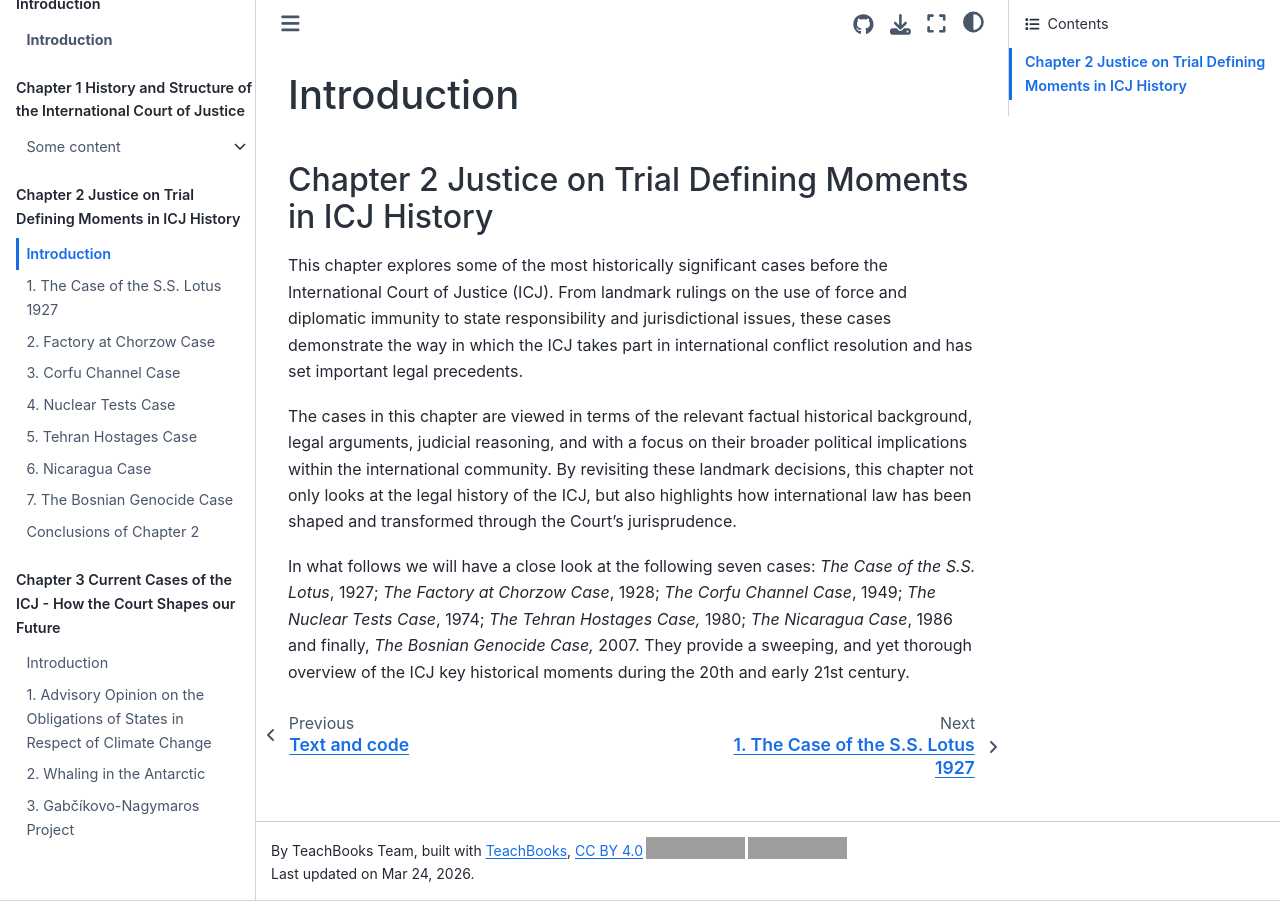
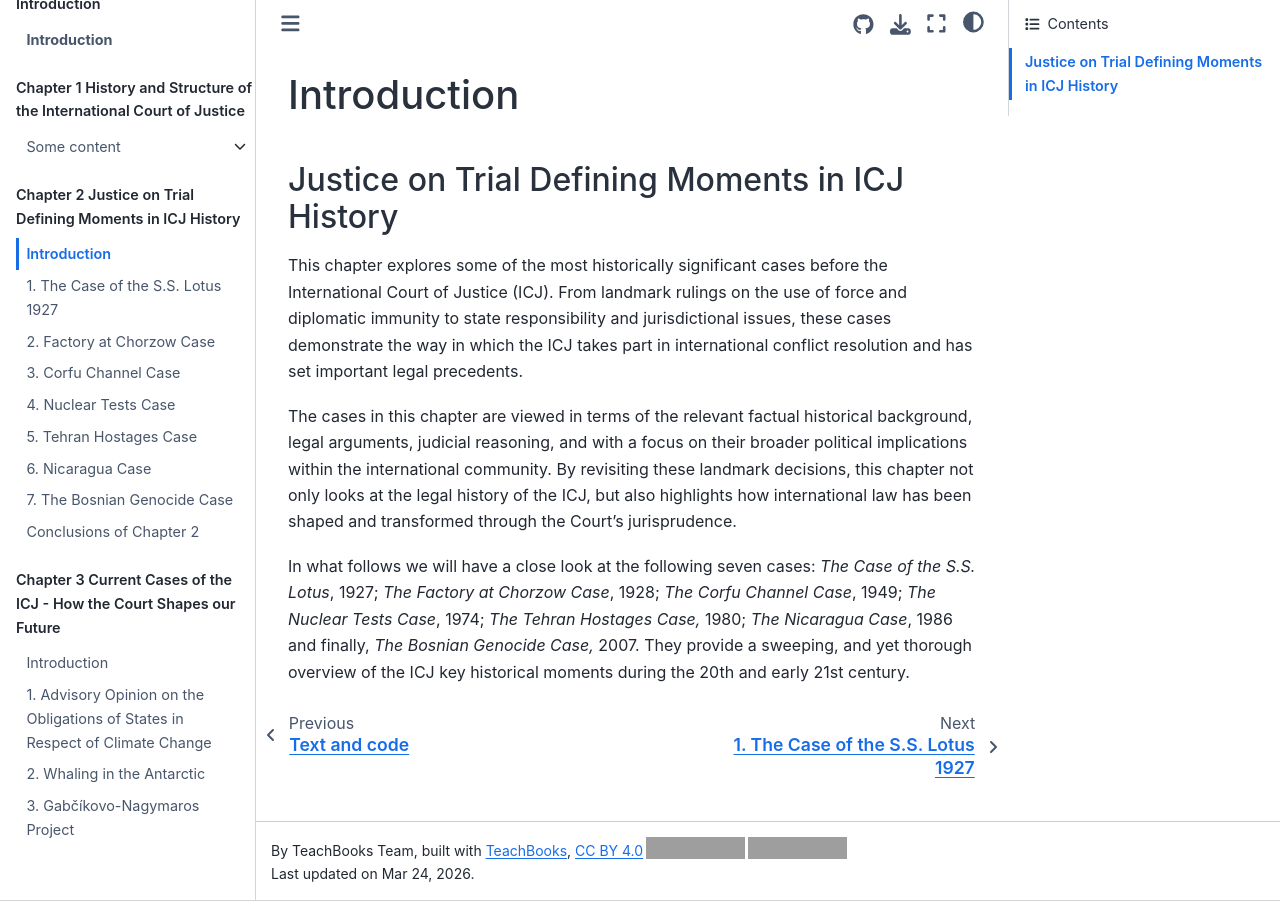
Before and after one commit to MaastrichtUniversityPress/Thirst-for-Justice-The-International-Court-of-Justice, a Jupyter Book: the page built from book/chapter2/introduction_chapter2.md, in a window 1280 px wide. Built offline with Jupyter Book 1.0.4 settings and Sphinx 7.4.7 and the Sphinx Book theme 1.1.4, drawn with Linux system fonts in a browser that asks for light colours; comment, search, counter and statistics services are not loaded; grey boxes are pictures that could not be loaded.

Commit message:
Update chapter title in introduction

```diff
--- a/book/chapter2/introduction_chapter2.md
+++ b/book/chapter2/introduction_chapter2.md
@@ -1,6 +1,6 @@
 # Introduction
 
-## Chapter 2 Justice on Trial Defining Moments in ICJ History
+## Justice on Trial Defining Moments in ICJ History
 
 This chapter explores some of the most historically significant cases before the International Court of Justice (ICJ). From landmark rulings on the use of force and diplomatic immunity to state responsibility and jurisdictional issues, these cases demonstrate the way in which the ICJ takes part in international conflict resolution and has set important legal precedents.
 
```
